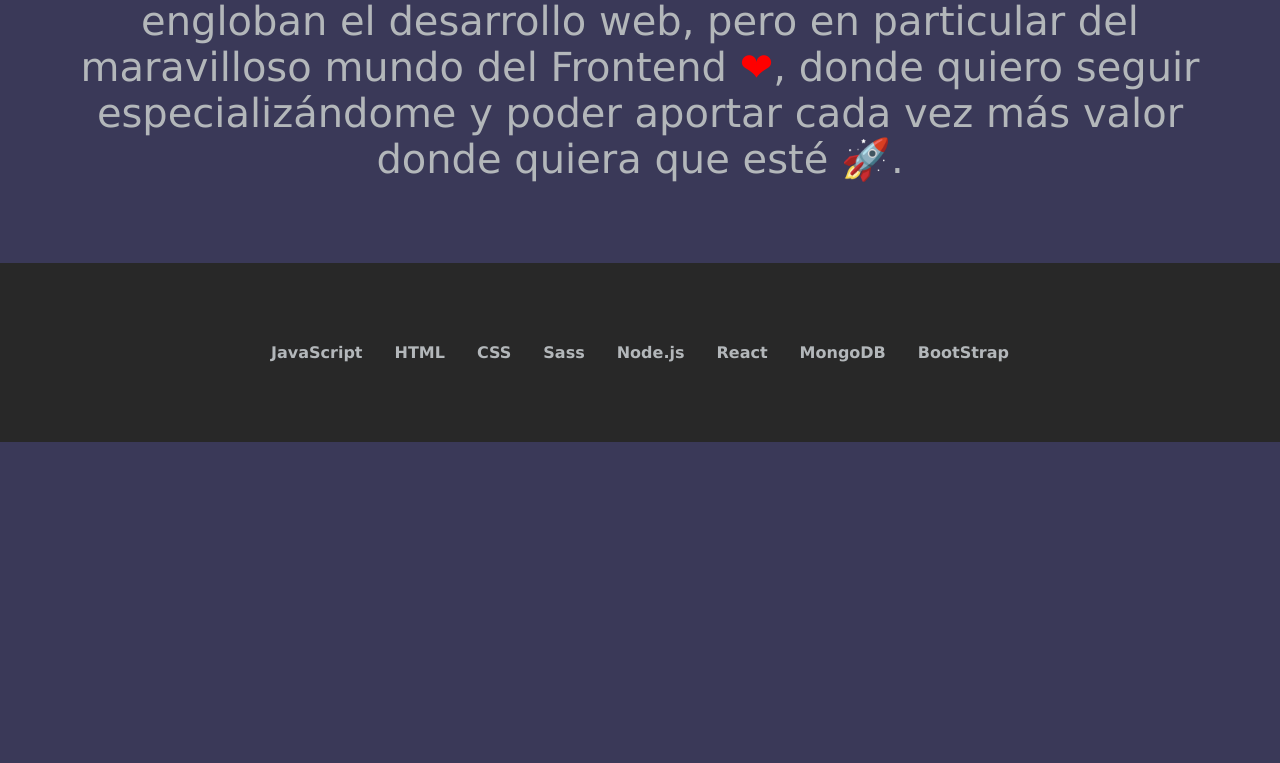
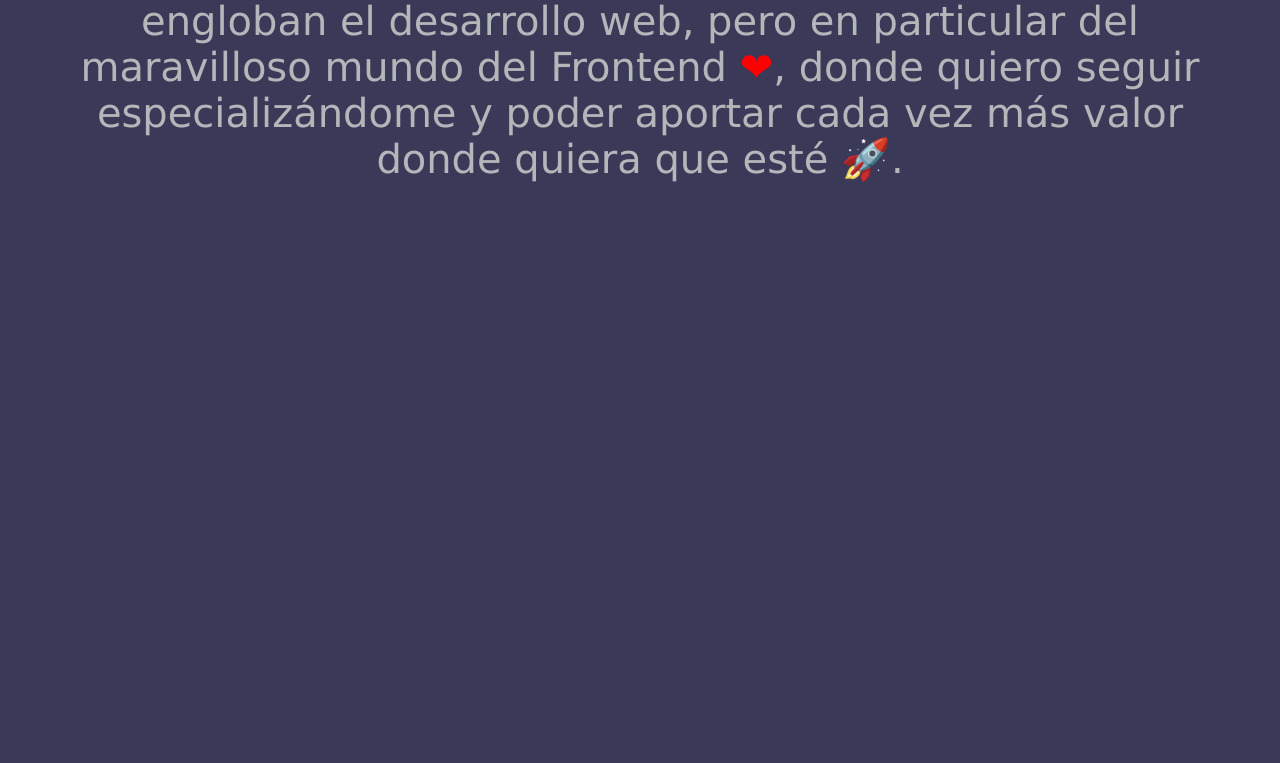
Before and after one commit to RGC02995/raguico, a React (Vite) app: page /aboutme in a window 1280 px wide. Shown: the part 717-1480 px from the top of the page. Built offline with nearby package versions, Linux system fonts and the light colour scheme; the HTML template or start-up script is replaced by a standard one.

Commit message:
create a fadeIn effect when scroll and, renderComponent in utils directory

```diff
--- a/src/pages/AboutMe.jsx
+++ b/src/pages/AboutMe.jsx
@@ -1,7 +1,10 @@
 import "./pages.css";
 import img1 from "../../public/robot.png";
+import { renderComponent } from "../utils/renderComponent";
 
 export const AboutMe = () => {
+  const { isVisible } = renderComponent();
+
   return (
     <div className="sections-flex">
       <div className="about-flex-wrap">
@@ -20,16 +23,23 @@ export const AboutMe = () => {
         </p>
       </div>
 
-      <div className="about-flex-wrap background-technologies">
-        <h4>JavaScript</h4>
-        <h4>HTML</h4>
-        <h4>CSS</h4>
-        <h4>Sass</h4>
-        <h4>Node.js</h4>
-        <h4>React</h4>
-        <h4>MongoDB</h4>
-        <h4>BootStrap</h4>
-      </div>
+      {isVisible && (
+        <div
+          className={`about-flex-wrap background-technologies ${
+            isVisible && "fadeIn"
+          }`}
+        >
+          <img className="svg-style" src="../../public/svg/js.svg"></img>
+          <img className="svg-style" src="../../public/svg/html.svg"></img>
+          <img className="svg-style" src="../../public/svg/css.svg"></img>
+          <img
+            className="svg-style"
+            src="../../public/svg/sass-svgrepo-com.svg"
+          />
+          <img className="svg-style" src="../../public/svg/nodejs.svg" />
+          <img className="svg-style" src="../../public/svg/react.svg" />
+        </div>
+      )}
     </div>
   );
 };
--- a/src/pages/pages.css
+++ b/src/pages/pages.css
@@ -86,6 +86,12 @@
 .big-text {
   font-size: 100px;
 }
+
+.svg-style {
+  height: 64px;
+  transition: all 1s linear;
+}
+
 @media screen and (max-width: 400px) {
   .img-style {
     height: 180px;
@@ -95,3 +101,18 @@
     font-size: 20px;
   }
 }
+
+/*Keyframes*/
+
+@keyframes fadeIn {
+  from {
+    opacity: 0;
+  }
+  to {
+    opacity: 1;
+  }
+}
+
+.fadeIn {
+  animation: fadeIn 1s ease-in-out;
+}
--- /dev/null
+++ b/src/utils/renderComponent.js
@@ -0,0 +1,25 @@
+import { useEffect, useState } from "react";
+
+export const renderComponent = () => {
+  const [isVisible, setIsVisible] = useState(false);
+
+  useEffect(() => {
+    const renderComponent = () => {
+      if (window.scrollY > 100) {
+        setIsVisible(true);
+      } else {
+        setIsVisible(false);
+      }
+    };
+
+    window.addEventListener("scroll", renderComponent);
+    return () => {
+      window.addEventListener("scroll", renderComponent);
+    };
+  }, []);
+
+  return {
+    isVisible,
+    setIsVisible,
+  };
+};
```
